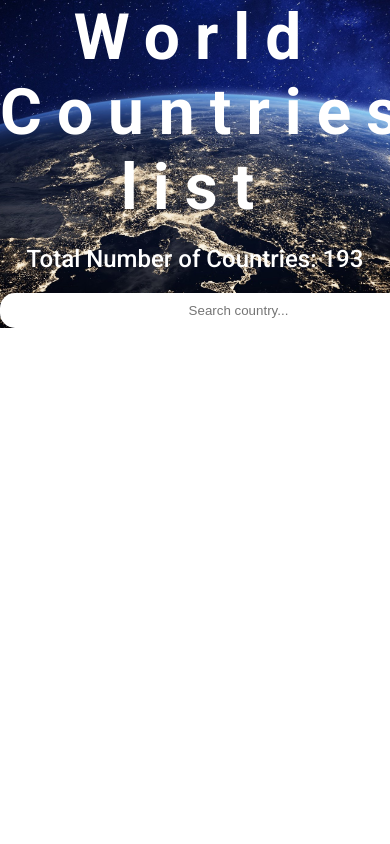
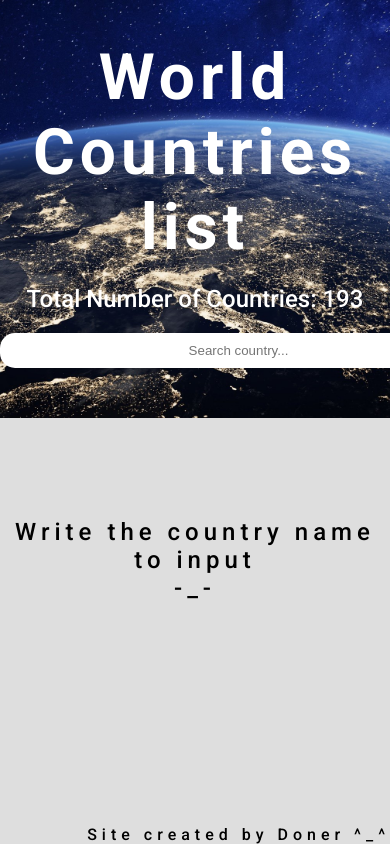
Before and after one commit to doneroff01/Country-Find, a plain HTML site: page index.html in a window 390 px wide. Shown: the top 844 px of the page. Drawn offline with Linux system fonts and the light colour scheme.

Commit message:
second commit

```diff
--- a/index.html
+++ b/index.html
@@ -16,7 +16,9 @@
                 <input type="text" placeholder="Search country..." class="input">
             </div>
             <ul class="result container">
-
+                <p style="font-size: 24px; margin: 0 auto; text-align: center;">Write the country name to input<br>
+                    -_-</p>
+                    <p style="position:absolute; bottom: 0; right: 0;">Site created by Doner ^_^</p>
             </ul>
     <script src="./script.js"></script>
 </body>
--- a/script.js
+++ b/script.js
@@ -213,10 +213,21 @@ input.addEventListener('input', function() {
         box.style.width = '200px';
         box.style.height = '300px';
         box.style.display = 'flex';
+        box.style.paddingBottom = '10px';
+        box.style.borderRadius = '10px';
         box.style.justifyContent = 'center';
         box.style.alignItems = 'end';
         // box.style.background = 'cover no-repeat center url(".https://martstroy.ru/images/shop/product/780af87be75f30029d2eddbe06b894a3.jpg")';
         box.style.backgroundColor = 'blue'
         result.appendChild(box);
+        if (input.value === '') {
+            result.textContent = '';
+            let no_items = document.createElement('p');
+            no_items.textContent = 'There is not countries in your result'
+            no_items.style.margin = '0 auto';
+            no_items.style.textAlign = 'center';
+            no_items.style.fontSize = '24px';
+            result.appendChild(no_items)
+        }
     });
 });
--- a/style.css
+++ b/style.css
@@ -6,6 +6,7 @@
 
 html, body {
     font-family: 'Roboto', sans-serif;
+    background-color: rgb(222, 222, 222);
 }
 
 ul,li,ol {
@@ -14,6 +15,7 @@ ul,li,ol {
 
 a, button {
     text-decoration: none;
+    cursor: pointer;
 }
 
 .container {
@@ -38,6 +40,7 @@ a, button {
 }
 
 .title {
+    padding-top: 40px;
     font-size: 64px;
     letter-spacing: 15px;
 }
@@ -52,6 +55,7 @@ a, button {
     border: none;
     border-radius: 15px;
     text-align: center;
+    margin-bottom: 50px;
 }
 
 .result {
@@ -62,22 +66,27 @@ a, button {
     flex-wrap: wrap;
 }
 
-@media (max-width: 980px) {
+@media (max-width: 904px) {
     .container {
         gap: 30px;
         max-width: 980px;
     }
+    .title {
+        letter-spacing: 5px;
+    }
+    .input {
+        padding: 5 80px;
+    }
 }
 
-@media (max-width: 770px) {
-    .container {
-        gap: 20px;
-        max-width: 770px;
-    }
-}
-@media (max-width: 560px) {
+
+@media (max-width: 556px) {
     .container {
         gap: 20px;
         max-width: 560px;
+        letter-spacing: 5px;
+    }
+    .input {
+        padding: 5 30px;
     }
 }
```
